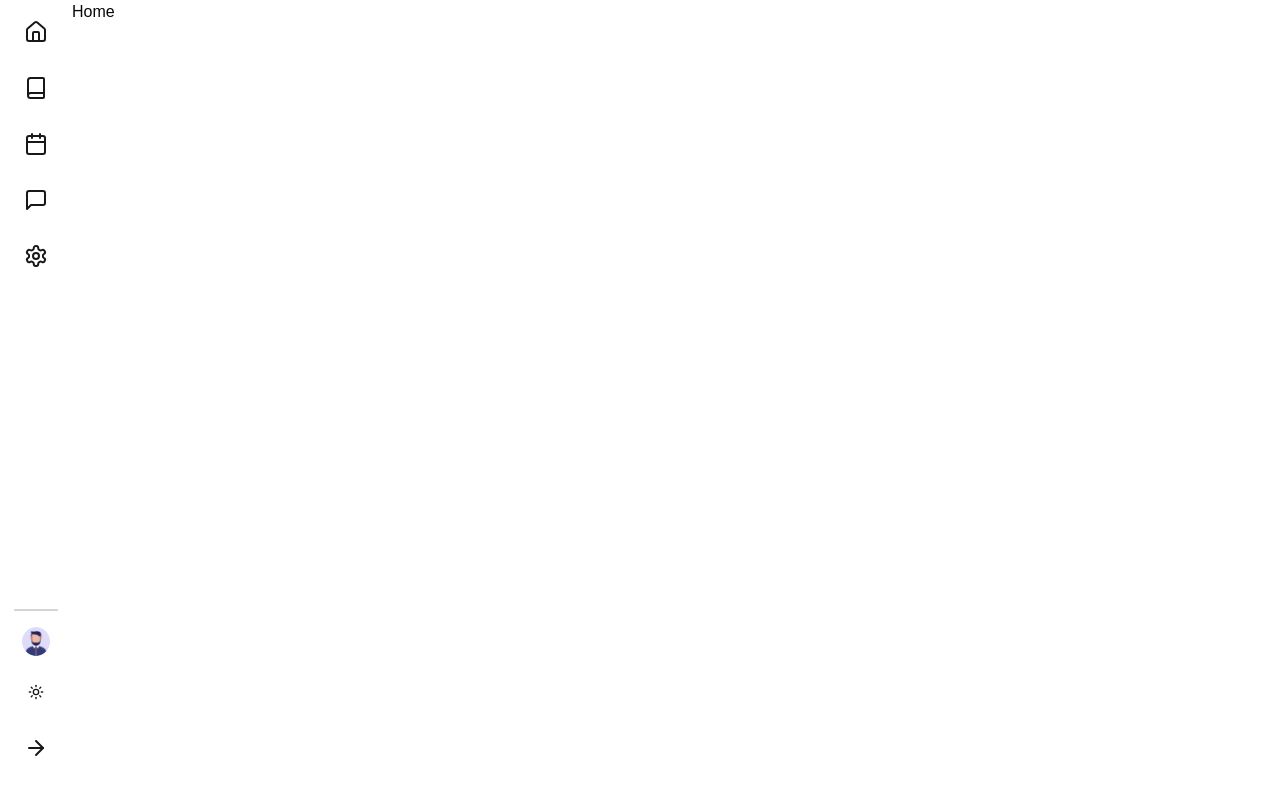
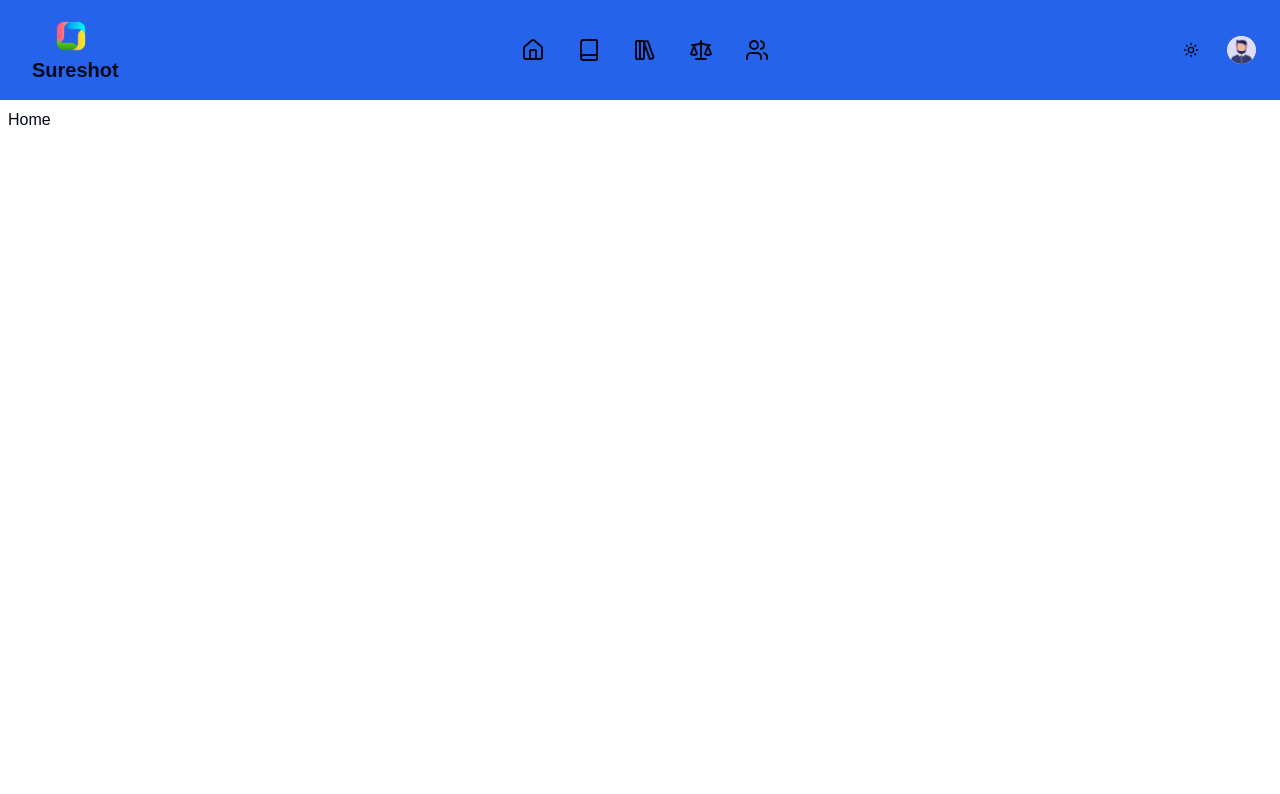
Before and after one commit to rishuraj1/legalInk, a Next.js app in the folder frontend/: page /home in a window 1280 px wide. Shown: the top 794 px of the page. Built offline with nearby package versions, Linux system fonts and the light colour scheme.

Commit message:
add: header

```diff
--- a/frontend/src/app/globals.css
+++ b/frontend/src/app/globals.css
@@ -15,51 +15,52 @@ body {
 @layer base {
   :root {
     --background: 0 0% 100%;
-    --foreground: 240 10% 3.9%;
+    --foreground: 222.2 84% 4.9%;
     --card: 0 0% 100%;
-    --card-foreground: 240 10% 3.9%;
+    --card-foreground: 222.2 84% 4.9%;
     --popover: 0 0% 100%;
-    --popover-foreground: 240 10% 3.9%;
-    --primary: 240 5.9% 10%;
-    --primary-foreground: 0 0% 98%;
-    --secondary: 240 4.8% 95.9%;
-    --secondary-foreground: 240 5.9% 10%;
-    --muted: 240 4.8% 95.9%;
-    --muted-foreground: 240 3.8% 46.1%;
-    --accent: 240 4.8% 95.9%;
-    --accent-foreground: 240 5.9% 10%;
+    --popover-foreground: 222.2 84% 4.9%;
+    --primary: 221.2 83.2% 53.3%;
+    --primary-foreground: 210 40% 98%;
+    --secondary: 210 40% 96.1%;
+    --secondary-foreground: 222.2 47.4% 11.2%;
+    --muted: 210 40% 96.1%;
+    --muted-foreground: 215.4 16.3% 46.9%;
+    --accent: 210 40% 96.1%;
+    --accent-foreground: 222.2 47.4% 11.2%;
     --destructive: 0 84.2% 60.2%;
-    --destructive-foreground: 0 0% 98%;
-    --border: 240 5.9% 90%;
-    --input: 240 5.9% 90%;
-    --ring: 240 10% 3.9%;
+    --destructive-foreground: 210 40% 98%;
+    --border: 214.3 31.8% 91.4%;
+    --input: 214.3 31.8% 91.4%;
+    --ring: 221.2 83.2% 53.3%;
+    --radius: 0.75rem;
     --chart-1: 12 76% 61%;
     --chart-2: 173 58% 39%;
     --chart-3: 197 37% 24%;
     --chart-4: 43 74% 66%;
     --chart-5: 27 87% 67%;
-    --radius: 0.5rem;
   }
+
   .dark {
-    --background: 240 10% 3.9%;
-    --foreground: 0 0% 98%;
-    --card: 240 10% 3.9%;
-    --card-foreground: 0 0% 98%;
-    --popover: 240 10% 3.9%;
-    --popover-foreground: 0 0% 98%;
-    --primary: 0 0% 98%;
-    --primary-foreground: 240 5.9% 10%;
-    --secondary: 240 3.7% 15.9%;
-    --secondary-foreground: 0 0% 98%;
-    --muted: 240 3.7% 15.9%;
-    --muted-foreground: 240 5% 64.9%;
-    --accent: 240 3.7% 15.9%;
-    --accent-foreground: 0 0% 98%;
+    --background: 222.2 84% 4.9%;
+    --foreground: 210 40% 98%;
+    --card: 222.2 84% 4.9%;
+    --card-foreground: 210 40% 98%;
+    --popover: 222.2 84% 4.9%;
+    --popover-foreground: 210 40% 98%;
+    --primary: 217.2 91.2% 59.8%;
+    --primary-foreground: 222.2 47.4% 11.2%;
+    --secondary: 217.2 32.6% 17.5%;
+    --secondary-foreground: 210 40% 98%;
+    --muted: 217.2 32.6% 17.5%;
+    --muted-foreground: 215 20.2% 65.1%;
+    --accent: 217.2 32.6% 17.5%;
+    --accent-foreground: 210 40% 98%;
     --destructive: 0 62.8% 30.6%;
-    --destructive-foreground: 0 0% 98%;
-    --border: 240 3.7% 15.9%;
-    --input: 240 3.7% 15.9%;
-    --ring: 240 4.9% 83.9%;
+    --destructive-foreground: 210 40% 98%;
+    --border: 217.2 32.6% 17.5%;
+    --input: 217.2 32.6% 17.5%;
+    --ring: 224.3 76.3% 48%;
     --chart-1: 220 70% 50%;
     --chart-2: 160 60% 45%;
     --chart-3: 30 80% 55%;
--- a/frontend/src/app/home/layout.jsx
+++ b/frontend/src/app/home/layout.jsx
@@ -1,12 +1,13 @@
+import { Header } from "@/components/header";
 import { NavigationSidebar } from "@/components/navigation";
 
 const MainLayout = async ({ children }) => {
   return (
-    <div className="h-full">
-      <div className="hidden md:flex h-full w-[72px] z-30 flex-col fixed inset-y-0">
-        <NavigationSidebar />
+    <div className="h-full w-full flex justify-center flex-col">
+      <div className="hidden md:flex h-full w-full z-30">
+        <Header />
       </div>
-      <main className="md:pl-[72px] h-full">{children}</main>
+      <main className="h-full p-2">{children}</main>
     </div>
   );
 };
--- a/frontend/src/assets/index.js
+++ b/frontend/src/assets/index.js
@@ -1 +1,2 @@
 export { avatarFallback } from "./images/avatar_fallback.png";
+export { logo } from "./images/logo.png";
--- /dev/null
+++ b/frontend/src/components/brand-logo.jsx
@@ -0,0 +1,26 @@
+import { cn } from "@/lib/utils";
+import Image from "next/image";
+
+import logo from "@/assets/images/logo.png";
+
+export const BrandLogo = ({
+  isButton = false,
+  size = "icon",
+  nameDown = false,
+}) => {
+  return (
+    <div
+      className={cn(
+        `${nameDown ? "flex flex-col items-center" : "flex items-center"}`,
+        { "cursor-pointer": isButton },
+      )}
+    >
+      <Image
+        src={logo}
+        alt="Sureshot"
+        className="w-[40px] h-[40px] object-cover"
+      />
+      <span className="text-xl font-semibold ml-2">Sureshot</span>
+    </div>
+  );
+};
--- /dev/null
+++ b/frontend/src/components/header.jsx
@@ -0,0 +1,9 @@
+import { NavigationBar } from "@/components/navigation";
+
+export const Header = () => {
+  return (
+    <div className="flex items-center justify-between w-full px-4 py-3 bg-primary dark:bg-[#1E1F22]">
+      <NavigationBar />
+    </div>
+  );
+};
--- a/frontend/src/components/navigation/index.js
+++ b/frontend/src/components/navigation/index.js
@@ -1,3 +1,4 @@
 export { NavigationLink } from "@/components/navigation/navigation-link";
 export { NavigationSidebar } from "@/components/navigation/navigation-sidebar";
 export { ExpandSidebar } from "@/components/navigation/expand-sidebar";
+export { NavigationBar } from "@/components/navigation/navigation-header";
--- /dev/null
+++ b/frontend/src/components/navigation/navigation-header.jsx
@@ -0,0 +1,24 @@
+import { ExpandSidebar, NavigationLink } from ".";
+import { BrandLogo } from "@/components/brand-logo";
+import { ModeToggle } from "@/components/toggle-theme";
+import { UserAvatar } from "@/components/user-avatar";
+import { links } from "@/lib/utils";
+
+export const NavigationBar = () => {
+  return (
+    <div className="flex items-center justify-between w-full px-2 py-1 bg-primary dark:bg-[#1E1F22]">
+      <BrandLogo isButton nameDown />
+      <div className="flex items-center gap-4">
+        <div className="flex items-center gap-4">
+          {links?.map((link) => (
+            <NavigationLink key={link?.label} {...link} />
+          ))}
+        </div>
+      </div>
+      <div className="flex items-center gap-4">
+        <ModeToggle size="icon" />
+        <UserAvatar />
+      </div>
+    </div>
+  );
+};
--- a/frontend/src/lib/utils.js
+++ b/frontend/src/lib/utils.js
@@ -8,7 +8,7 @@ export function cn(...inputs) {
 export const links = [
   { href: "/home", icon: "House", label: "Dashboard" },
   { href: "/dictionary", icon: "Book", label: "Legal Dictionary" },
-  { href: "/calendar", icon: "Calendar", label: "Calendar" },
-  { href: "/messages", icon: "MessageSquare", label: "Messages" },
-  { href: "/settings", icon: "Settings", label: "Settings" },
+  { href: "/library", icon: "LibraryBig", label: "Library" },
+  { href: "/legal-queries", icon: "Scale", label: "Legal Queries" },
+  { href: "/network", icon: "Users", label: "Network" },
 ];
```
Also changed, not shown: frontend/src/assets/images/logo.png (added).
